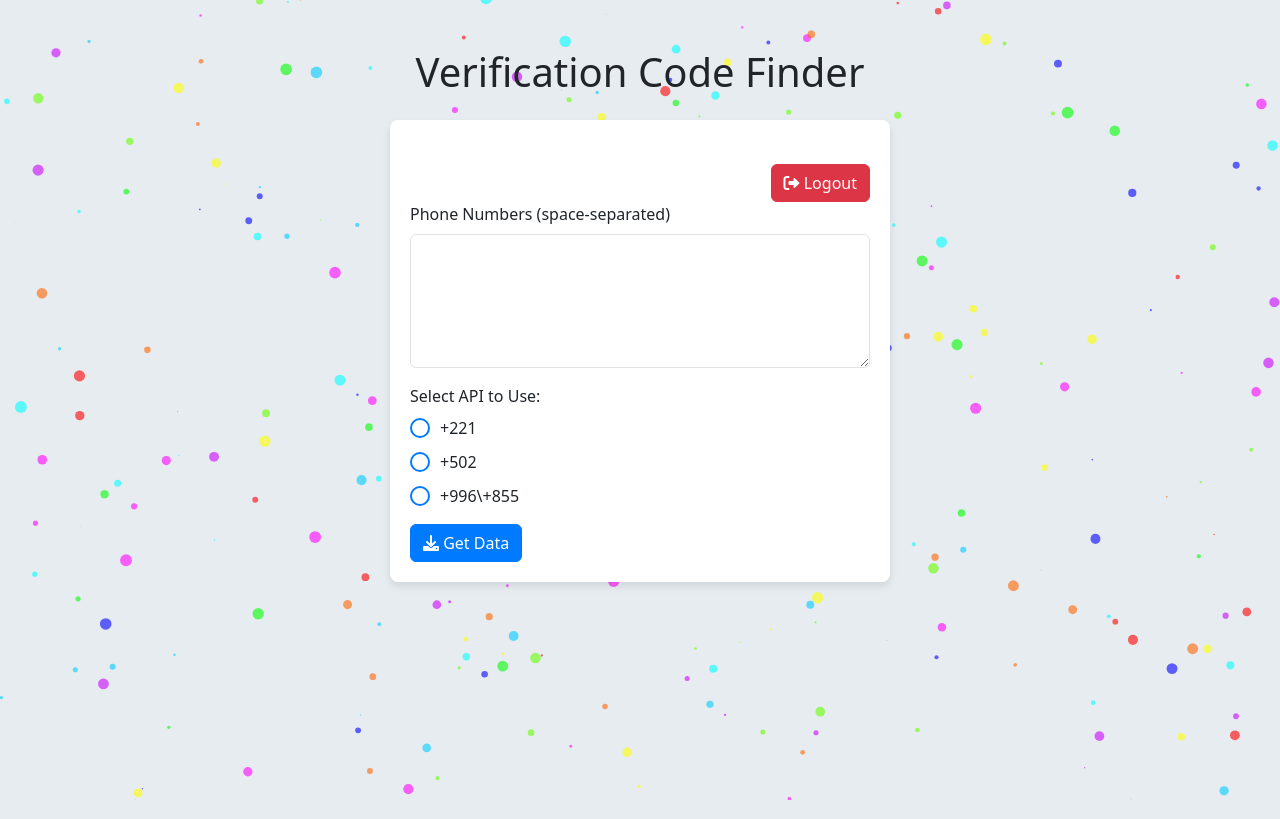
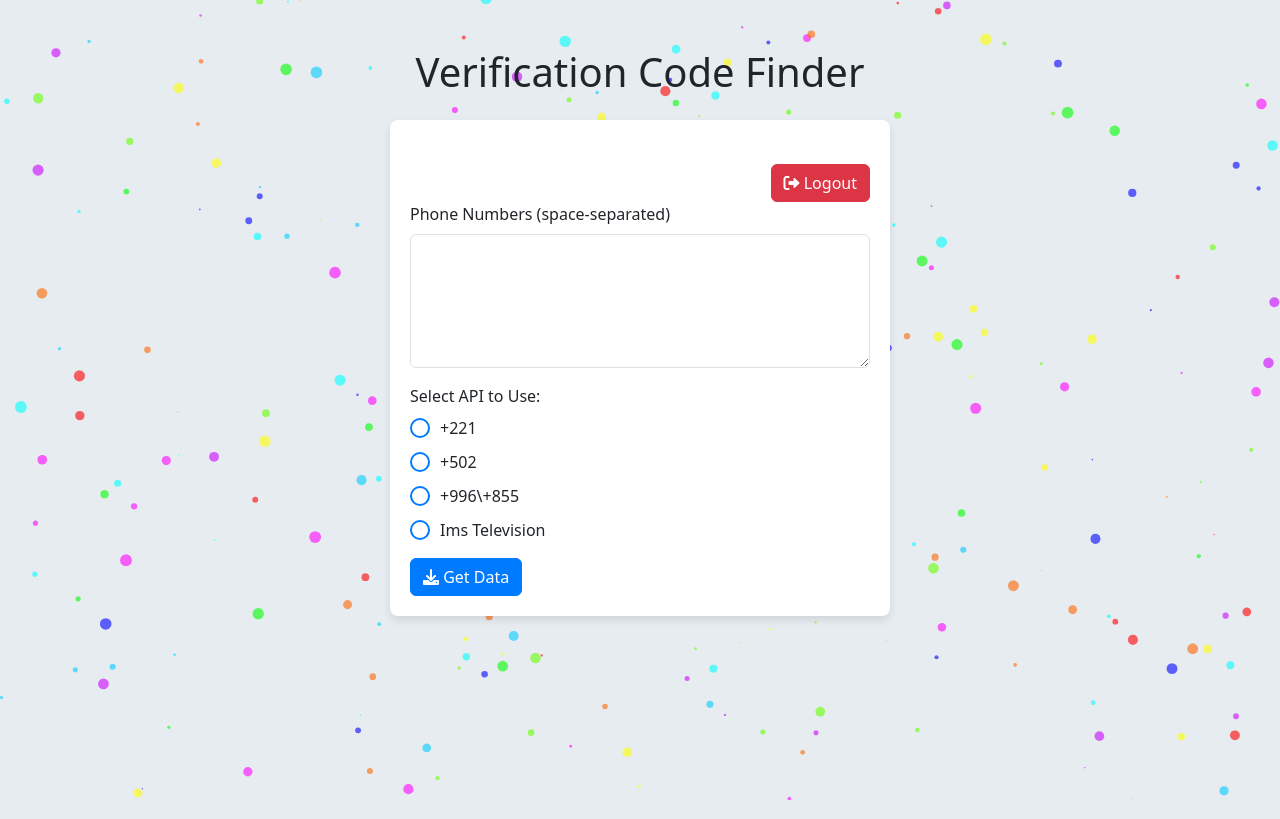
Before and after one commit to RefOoSami001/SmsVRpanel5, a Flask app: page /verification_code_finder in a window 1280 px wide. Shown: the top 819 px of the page. Run offline with Flask 3, Linux system fonts and the light colour scheme; a user stored in the database is signed in.

Commit message:
Update verification.html

```diff
--- a/templates/verification.html
+++ b/templates/verification.html
@@ -185,6 +185,11 @@
                         <span class="custom-radio"></span>
                         +996\+855
                     </label>
+                    <label class="radio-container">
+                        <input type="radio" id="api4" name="api" value="4">
+                        <span class="custom-radio"></span>
+                        Ims Television
+                    </label>
                 </div>
                 <button type="submit" class="btn btn-primary">
                     <i class="fas fa-download"></i> Get Data
```
